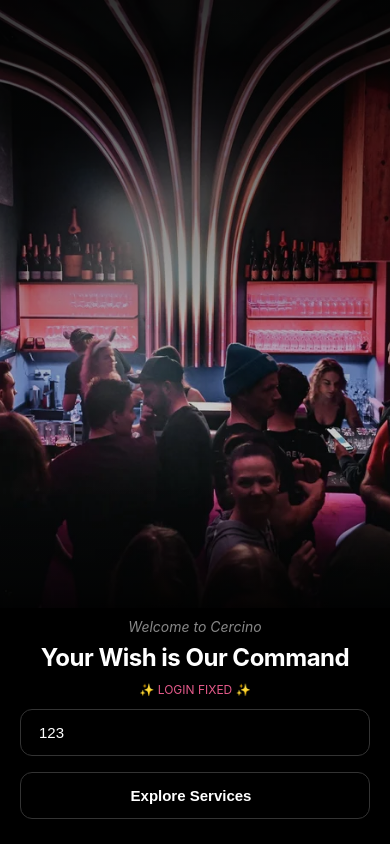
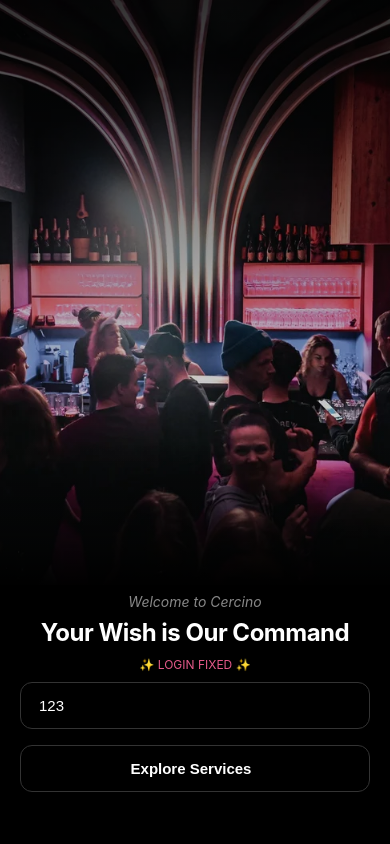
Before and after one commit to terris03/Cercino-queue, a React (Create React App) app: page / in a window 390 px wide. Built offline with nearby package versions, Linux system fonts and the light colour scheme; the HTML template or start-up script is replaced by a standard one.

Commit message:
Aggressive login form repositioning: move form much higher up

```diff
--- a/src/App.css
+++ b/src/App.css
@@ -246,7 +246,7 @@ code {
   align-items: center;
   justify-content: center;
   overflow: hidden;
-  height: 60vh;
+  height: 55vh;
 }
 
 
@@ -261,16 +261,16 @@ code {
 
 .hotel-form-section {
   background: #000000;
-  padding: 20px 30px 30px 30px;
+  padding: 15px 30px 20px 30px;
   display: flex;
   flex-direction: column;
-  gap: 20px;
+  gap: 15px;
   position: absolute;
-  bottom: 20px;
+  bottom: 60px;
   left: 0;
   right: 0;
   height: auto;
-  min-height: 200px;
+  min-height: 180px;
 }
 
 .hotel-welcome-text {
@@ -1368,14 +1368,14 @@ code {
   }
 
   .hotel-form-section {
-    padding: 10px 20px 15px 20px;
-    gap: 12px;
-    bottom: 10px;
-    min-height: 180px;
+    padding: 8px 20px 12px 20px;
+    gap: 10px;
+    bottom: 40px;
+    min-height: 160px;
   }
 
   .hotel-image-section {
-    height: 75vh;
+    height: 70vh;
   }
 
   .hotel-title {
```
